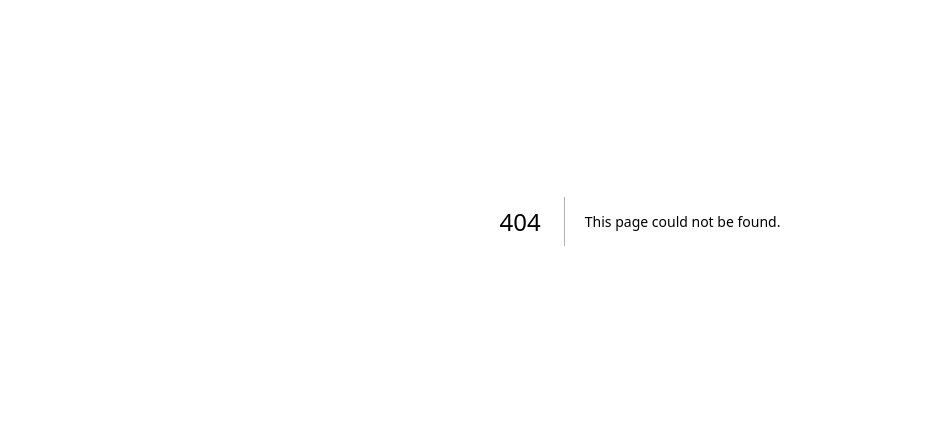
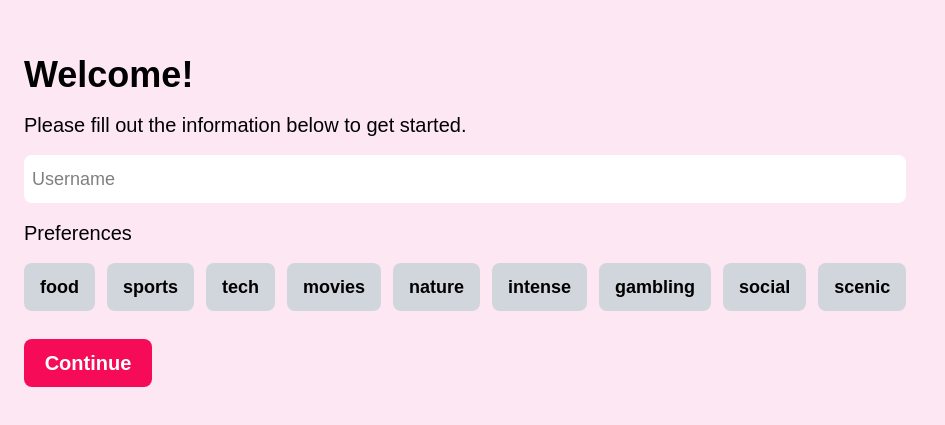
Before and after one commit to touchgrass-ai/frontend, a Next.js app: page /register in a window 1280 px wide. Before the commit this address had no page. Shown: the part 179-604 px from the top of the page, without its empty margins (0-945 px from the left). Built offline with nearby package versions, Linux system fonts and the light colour scheme.

Commit message:
feat: /register, /error

```diff
--- a/src/app/dashboard/page.tsx
+++ b/src/app/dashboard/page.tsx
@@ -47,8 +47,6 @@ export default function Dashboard() {
     }
 
     return (
-        <>
-            {/* Profile Card */}
       <div className='min-h-screen bg-pink-100 p-4 sm:p-6'>
         <ProfileCard
             username='Kevin Lim'
@@ -65,8 +63,6 @@ export default function Dashboard() {
               whileTap={{ scale: 0.9 }}
             >Reroll</motion.button>
         </div>
-
-                {/* Task Cards */}
         <TaskCard
             title="Visit Flinders St Station"
             type="Attraction"
@@ -98,6 +94,5 @@ export default function Dashboard() {
         <NavBar />
         <TaskDetailModal open={isTaskDetailOpen} onClose={() => setIsTaskDetailOpen(false)}/>
       </div>
-        </>
     );
 }
--- /dev/null
+++ b/src/app/error/page.tsx
@@ -0,0 +1,15 @@
+
+
+
+
+export default function Error() {
+
+  return (
+    <div className='flex min-h-screen bg-pink-100 p-4 sm:p-6'>
+      <div className="flex flex-col justify-center text-black text-xl space-y-4">
+        An unexcpeted error occured.
+      </div>
+    </div>
+  )
+
+}
--- /dev/null
+++ b/src/app/register/page.tsx
@@ -0,0 +1,97 @@
+'use client'
+
+import { motion, useScroll } from "motion/react";
+import { redirect, useRouter } from "next/navigation";
+import { useRef, useState } from "react";
+
+const enter = {
+  opacity: 1,
+  transition: {
+    duration: 0.3
+  },
+}
+
+const exit = {
+  opacity: 0,
+  transition: {
+    duration: 0.3
+  },
+}
+
+function ToggleButton({ text, isSelected, onToggle }: {text: string, isSelected: boolean, onToggle: () => void}) {
+
+  return (
+    <motion.button className={`h-12 w-auto px-4 ${isSelected ? 'bg-[#F50B57] text-white' : 'bg-gray-300 text-black'} font-bold text-lg rounded-lg transition-colors`}
+    whileHover={{
+      scale: 1.01,
+      transition: { duration: 0.2 },
+    }}
+    whileTap={{ scale: 0.9 }}
+    onClick={onToggle}
+    >
+      {text}
+    </motion.button>
+  )
+}
+
+const preferences = [
+  'food', 'sports', 'tech', 'movies', 'nature', 'intense', 'gambling', 'social', 'scenic'
+]
+
+export default function Register() {
+
+  const un_ref = useRef<HTMLInputElement>(null)
+  const router = useRouter()
+
+  const [selectedPreferences, setSelectedPreferences] = useState<boolean[]>(new Array(preferences.length).fill(false))
+
+  const toggleSelected = (index: number) => {
+    setSelectedPreferences((prev) => {
+      const newSelectedPreferences = [...prev];
+      newSelectedPreferences[index] = !newSelectedPreferences[index]
+      return (newSelectedPreferences)
+    })
+  }
+
+  const onContinue = () => {
+
+    fetch('', {
+      method: 'POST'
+    }).then((response) => {
+      if (response.ok) {
+        router.push('/dashboard')
+      } else {
+        router.push('/error')
+      }
+    }).catch((e) => console.error(e))
+
+    router.push('/dashboard')
+  }
+
+  return (
+    <div className='flex min-h-screen bg-pink-100 p-4 sm:p-6'>
+      <div className="flex flex-col justify-center text-black text-xl space-y-4">
+        <div className="font-bold text-4xl">Welcome!</div>
+        <div>Please fill out the information below to get started.</div>
+        <motion.input className="h-12 bg-white rounded-lg p-2 text-black text-lg" placeholder={'Username'} ref={un_ref} initial={exit} animate={enter}/>
+        <div className="space-y-4">
+          <div>Preferences</div>
+          <div className="flex flex-wrap space-x-3 space-y-3">
+            {
+              preferences.map((p, i) => <ToggleButton key={i} text={p} isSelected={selectedPreferences[i]} onToggle={() => toggleSelected(i)} />)
+            }
+          </div>
+        </div>
+        <motion.button
+        className="flex p-2 w-32 h-12 bg-[#F50B57] justify-center items-center rounded-lg text-white font-bold"
+        whileHover={{
+          scale: 1.01,
+          transition: { duration: 0.2 },
+        }}
+        whileTap={{ scale: 0.9 }}
+        onClick={onContinue}
+        >Continue</motion.button>
+      </div>
+    </div>
+  )
+}
--- a/src/components/TaskDetailModal/index.tsx
+++ b/src/components/TaskDetailModal/index.tsx
@@ -3,9 +3,6 @@ import Modal from "../Modal"
 import { motion } from "motion/react"
 import { Camera, CameraResultType, CameraSource } from '@capacitor/camera';
 import { defineCustomElements } from '@ionic/pwa-elements/loader';
-
-// Call the element loader before the render call
-defineCustomElements(window);
 
 export default function TaskDetailModal({ open, onClose }: { open: boolean, onClose: () => void}) {
 
@@ -21,6 +18,13 @@ export default function TaskDetailModal({ open, onClose }: { open: boolean, onCl
 
   const taskLocation = [] // lon, lat
   const userLocation: unknown = []
+
+  useEffect(() => {
+    // Call the element loader only on the client side
+    if (typeof window !== 'undefined') {
+      defineCustomElements(window);
+    }
+  }, []);
 
   const createTaskTitle = (taskType: string, taskDetail: string) => {
 
```
Lines whose indentation alone changed are shown as unchanged.
